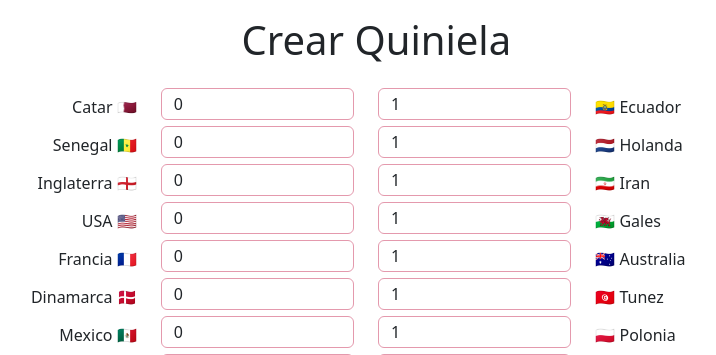
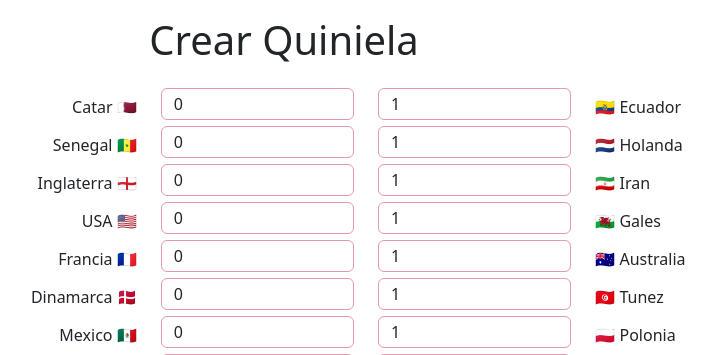
Before and after one commit to sergiopetruzzella/quiniela, a Django app: page /schedule/create/ in a window 1280 px wide. Shown: the part 58-413 px from the top of the page, without its empty margins (274-990 px from the left). Run offline with Django 4.2, Linux system fonts and the light colour scheme.

Commit message:
bysp_andfa2

```diff
--- a/templates/schedule/create.html
+++ b/templates/schedule/create.html
@@ -1,9 +1,9 @@
 {%extends 'base.html' %}
 {%block content%}
-<div class="container row p-3">
-    <div class="col-4"></div>
-<h1 class="text-center col-6"> Crear Quiniela</h1>
-<div class="col-4"></div>
+<div class="container row align-items-center p-3">
+
+<h1 class="text-center"> Crear Quiniela</h1>
+
 </div>
 <form action="/schedule/create/" class="align-items-center" method="POST">
     {% csrf_token %}
@@ -44,7 +44,7 @@
 
     @media (max-width: 450px) {
     .col-form-label, .form-control {
-      font-size: 0.8rem;
+      font-size: 0.9rem;
     }
   } </style>
 {% endblock %}
```
